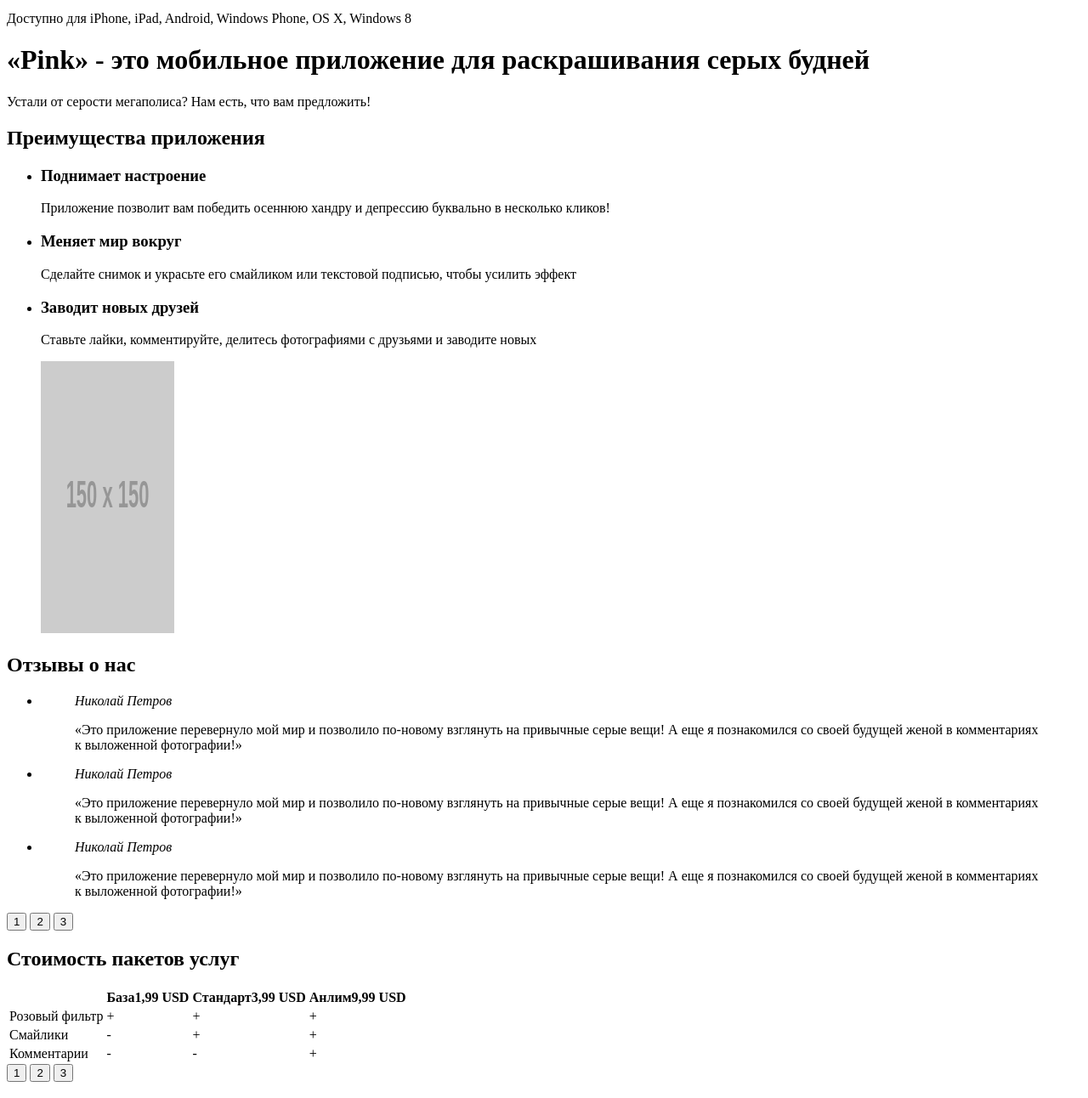
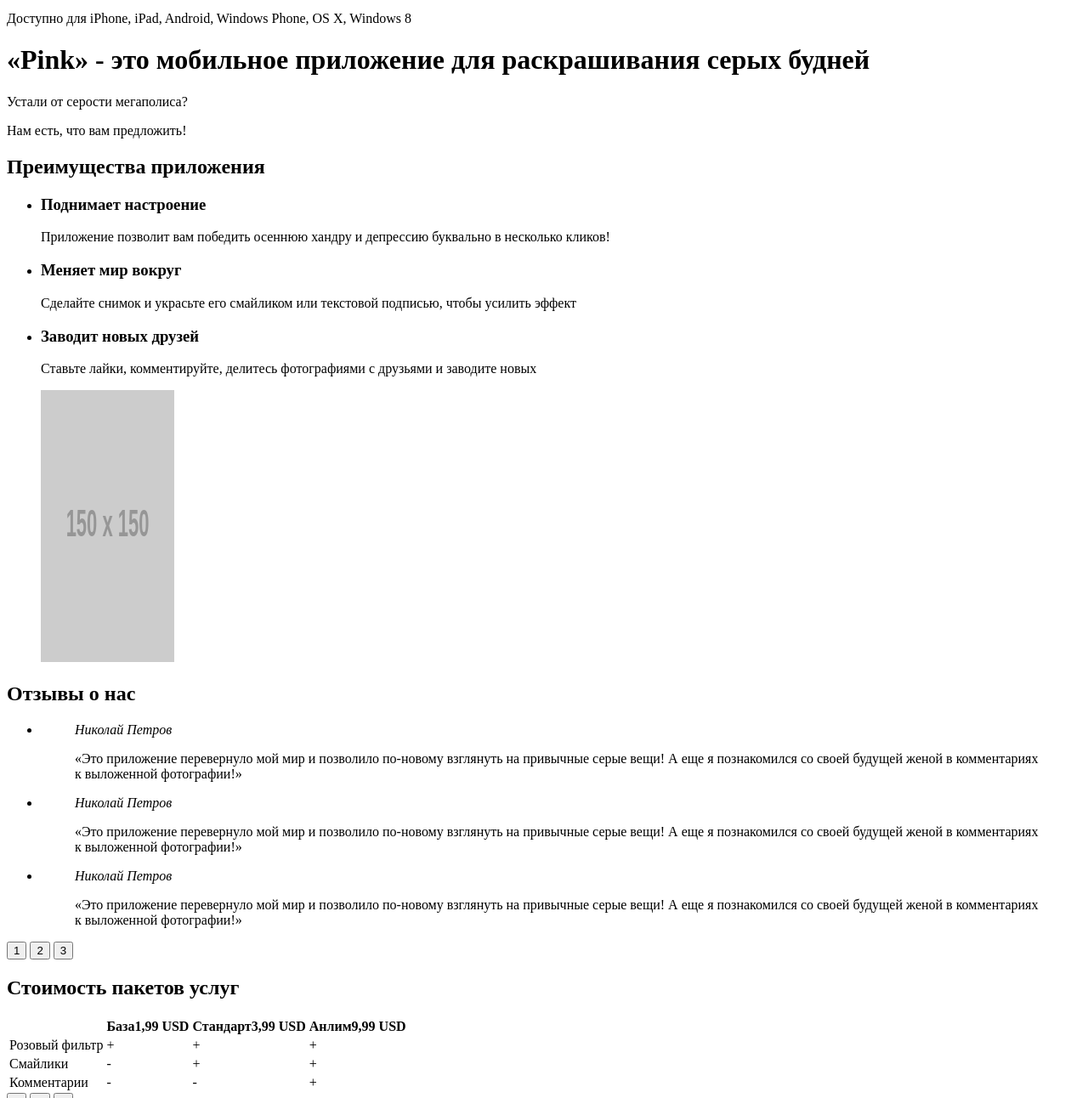
Before and after one commit to TeenCreek2085/1558129-pink-21, a website: page source/index.html in a window 1280 px wide. Shown: the part 508-1800 px from the top of the page at 85% size. Drawn offline with Linux system fonts and the light colour scheme; placeholder pictures from the web are drawn by us.

Commit message:
Разметка страницы формы

```diff
--- a/source/index.html
+++ b/source/index.html
@@ -52,7 +52,10 @@
 
       <section class="page-description page-description--home">
         <div class="page-description__wrapper">
-          <p class="page-description__intro">Устали от серости мегаполиса? Нам есть, что вам предложить!</p>
+          <div class="page-description__intro">
+            <p>Устали от серости мегаполиса?</p>
+            <p>Нам есть, что вам предложить!</p>
+          </div>
         </div>
       </section>
 
@@ -82,6 +85,7 @@
         <div class="reviews__wrapper slider">
           <h2 class="visually-hidden">Отзывы о нас</h2>
 
+          <div class="reviews__slider-wrapper slider__wrapper">
             <ul class="reviews__list slider__list">
               <li class="reviews__item slider__item">
                 <blockquote class="reviews__box">
@@ -102,6 +106,7 @@
                 </blockquote>
               </li>
             </ul>
+          </div>
 
           <div class="reviews__toggles slider__toggles">
             <button class="slider__toggle slider__toggle--current" type="button">1</button>
```
Also changed, not shown: source/catalog.html (+4 -2 lines), source/form.html (+4 -2 lines). Lines whose indentation alone changed are shown as unchanged.
